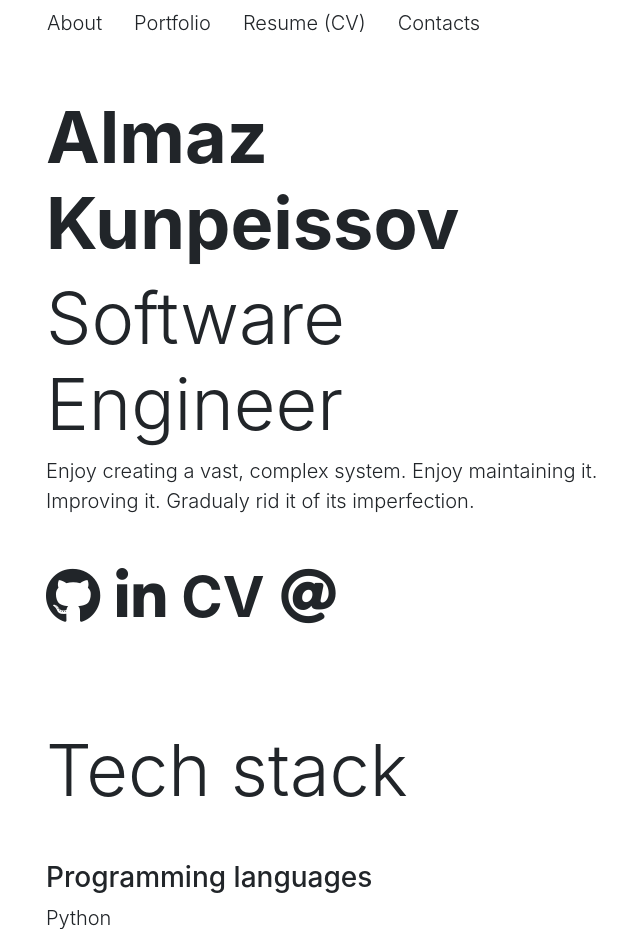
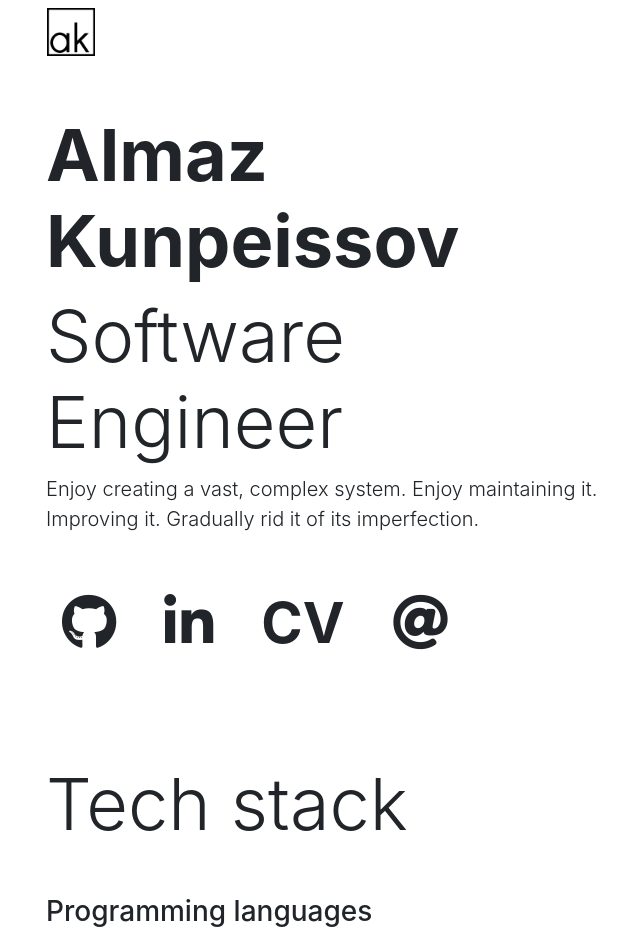
Before and after one commit to almazkun/akundotdev, a Django app: page / in a window 1280 px wide. Shown: the top 929 px of the page, without its empty margins (304-944 px from the left). Run offline with Django 3.2, Linux system fonts and the light colour scheme; some libraries are stand-ins or nearby versions.

Commit message:
front end

```diff
--- a/templates/home.html
+++ b/templates/home.html
@@ -5,12 +5,12 @@
     <div class="container my-5">
         <h1 class="display-3 font-weight-bold">Almaz Kunpeissov</h1>
         <h2 class="display-3">Software Engineer</h2>
-        <p class="lead">Enjoy creating a vast, complex system. Enjoy maintaining it. Improving it. Gradualy rid it of its imperfection.</p>
+        <p class="lead">Enjoy creating a vast, complex system. Enjoy maintaining it. Improving it. Gradually rid it of its imperfection.</p>
         <div class="d-flex mt-5">
-            <a class="display-4 mr-3" href="https://github.com/almazkun" target="_blank"><i class="fab fa-github"></i></a>
-            <a class="display-4 mr-3" href="https://www.linkedin.com/in/almaz-kunpeissov-7775b541/" target="_blank"><i class="fab fa-linkedin-in"></i></a>
-            <a class="display-4 mr-3" href="/cv" target="_blank"><span class="font-weight-bold">CV</span></a>
-            <a class="display-4 mr-3" href="mailto:hello@akun.dev"><i class="fas fa-at"></i></a>
+            <a class="display-4 mr-3 nav-link" href="https://github.com/almazkun" target="_blank" title="My Github repositories"><i class="fab fa-github"></i></a>
+            <a class="display-4 mr-3 nav-link" href="https://www.linkedin.com/in/almaz-kunpeissov-7775b541/" target="_blank" title="My LinkedIn page"><i class="fab fa-linkedin-in"></i></a>
+            <a class="display-4 mr-3 nav-link" href="/cv" target="_blank"><span class="font-weight-bold" title="My Resume(CV) in MS Word .docx format">CV</span></a>
+            <a class="display-4 mr-3 nav-link" href="mailto:hello@akun.dev" title="Completely novel way to contact a person on the Internet: write an email!"><i class="fas fa-at"></i></a>
         </div>
 
         <h2 class="display-3 my-5 pt-5">Tech stack</h2>
@@ -74,7 +74,6 @@
         <div class="py-5">
             <div class="d-flex justify-content-between">
                 <a href="https://goldenroof.org/" target="_blank"><h3>Goldenroof.org</h3></a>
-                <h3></h3>
                 <div class="font-weight-bold">
                     <h3>2019</h3>
                 </div>
@@ -98,7 +97,6 @@
         <div class="py-5">
             <div class="d-flex justify-content-between">
                 <a href="https://kgtkv2.herokuapp.com/" target="_blank"><h3>Kolgotka.kz</h3></a>
-                <h3></h3>
                 <div class="font-weight-bold">
                     <h3>2019</h3>
                 </div>
@@ -122,7 +120,6 @@
         <div class="py-5">
             <div class="d-flex justify-content-between">
                 <a href="https://finlaw.kz/" target="_blank"><h3>Finlaw.kz</h3></a>
-                <h3></h3>
                 <div class="font-weight-bold">
                     <h3>2017 - 2019</h3>
                 </div>
@@ -146,7 +143,6 @@
         <div class="py-5">
             <div class="d-flex justify-content-between">
                 <a href="https://law-protection.kz/" target="_blank"><h3>Law-protection.kz</h3></a>
-                <h3></h3>
                 <div class="font-weight-bold">
                     <h3>2018</h3>
                 </div>
@@ -170,7 +166,6 @@
         <div class="py-5">
             <div class="d-flex justify-content-between">
                 <a href="https://groof.kz" target="_blank"><h3>Groof.kz</h3></a>
-                <h3></h3>
                 <div class="font-weight-bold">
                     <h3>2017</h3>
                 </div>
@@ -194,7 +189,6 @@
         <div class="py-5">
             <div class="d-flex justify-content-between">
                 <a href="https://energyproject.kz/" target="_blank"><h3>Energyproject.kz</h3></a>
-                <h3></h3>
                 <div class="font-weight-bold">
                     <h3>2016</h3>
                 </div>
@@ -214,6 +208,5 @@
                 •	Google Analytics, Google Ads
             </p>
         </div>
-
-
+    </div>
 {% endblock content%}
--- a/templates/includes/footer.html
+++ b/templates/includes/footer.html
@@ -1,7 +1,8 @@
-<footer id="footer" class="small py-4">
-    <div class="container">
-        <div>
-            <a class="pb-4" href="#"><i class="display-4 fas fa-angle-up"></i></a>
-        </div>
-    </div>
+<footer id="footer" class="my-5">
+    <a class="display-4 nav-link px-0" href="https://github.com/almazkun"                             target="_blank" title="My Github repositories">                 <i class="fab fa-github"></i> Github</a>
+    <a class="display-4 nav-link px-0" href="https://www.linkedin.com/in/almaz-kunpeissov-7775b541/"  target="_blank" title="My LinkedIn page">                       <i class="fab fa-linkedin-in"></i> LinkedIn</a>
+    <a class="display-4 nav-link px-0" href="/cv"                                                     target="_blank" title="My Resume(CV)"><span class="font-weight-bold" >CV</span> Resume(CV)</a>
+    <a class="display-4 nav-link px-0" href="mailto:hello@akun.dev"                                                   title="Completely novel way to contact a person on the Internet: write an email!"><i class="fas fa-at"></i> Email address</a>
+    <a class="display-4 nav-link px-0" href="https://akun.dev"><i class="far fa-copyright"></i></a>
+    <a class="display-4 nav-link px-0 pb-4" href="#"><i class="fas fa-angle-up"></i></a>
 </footer>
--- a/templates/includes/nav.html
+++ b/templates/includes/nav.html
@@ -1,44 +1,3 @@
 {% load static %}
-    <!-- Navigation For Desktop -->
-    <div class="d-none d-lg-flex">
-        <nav class="navbar navbar-light p-0">
-            <a class="nav-item" href="#about" title="About">
-                <div class="nav-link lead">About</div>
-            </a>
-            <a class="nav-item" href="#portfolio" title="Portfolio">
-                <div class="nav-link lead">Portfolio</div>
-            </a>
-            <a class="nav-item" href="#cv" title="Resume (CV)">
-                <div class="nav-link lead">Resume (CV)</div>
-            </a>
-            <a class="nav-item" href="#contacts" title="Contacts">
-                <div class="nav-link lead">Contacts</div>
-            </a>
-        </nav>
-    </div>
-
-    <!-- For Mobile -->
-    <nav class="navbar navbar-expand-lg fixed-top navbar-light py-1 px-3 d-lg-none">
-        <a class="nav-link" href="{% url 'home' %}" title="Software Engineer, Python, portfolio">Home</a>
-
-        <button class="navbar-toggler p-0" type="button" data-toggle="collapse" data-target="#navbarToggler" aria-controls="navbarToggler" aria-expanded="false" aria-label="Toggle navigation">
-            <span class="navbar-toggler-icon"></span>
-        </button>
-        <div class="collapse navbar-collapse" id="navbarToggler">
-            <ul class="navbar-nav mr-auto mt-2 mt-lg-0">
-                <li class="nav-item">
-                    <a class="nav-link" href="#about" title="About">About</a>
-                </li>
-                <li class="nav-item">
-                    <a class="nav-link" href="#portfolio" title="Portfolio">Portfolio</a>
-                </li>
-                <li class="nav-item">
-                    <a class="nav-link" href="#cv" title="Resume (CV)">Resume (CV)</a>
-                </li>
-                <li class="nav-item">
-                    <a class="nav-link" href="#contacts" title="Contacts">Contacts</a>
-                </li>
-            </ul>
-        </div>
-    </nav>
+    <a class="nav-link" href="{% url 'home' %}" title="Almaz Kunpeissov, Software Engineer, Python, portfolio"><img class="img img-fluid" style="height:3rem"src="{% static 'images/fav/android-chrome-512x512.png' %}"></a>
 {% block navigation %}{% endblock navigation %}
```
Also changed, not shown: README.MD.
